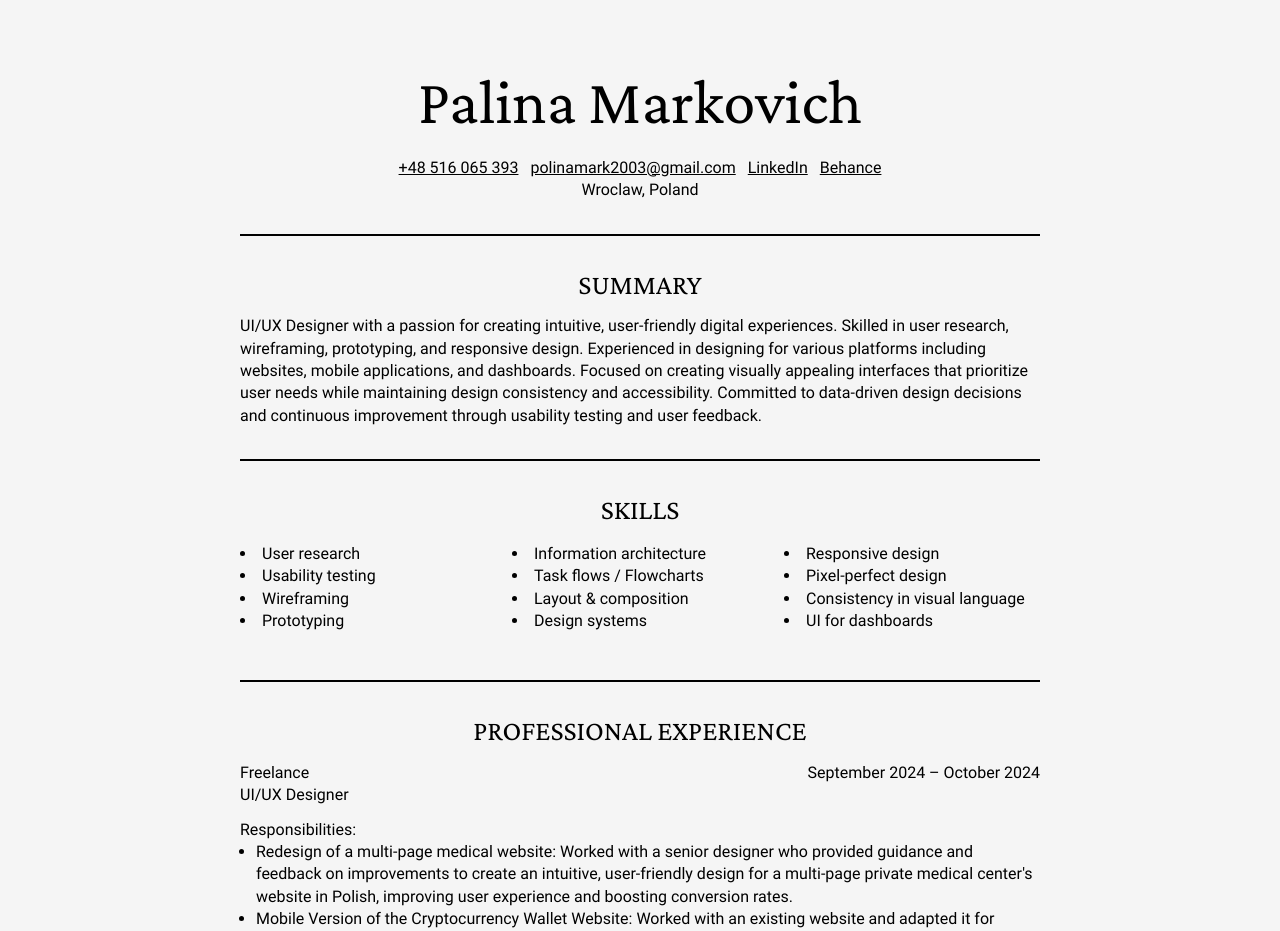
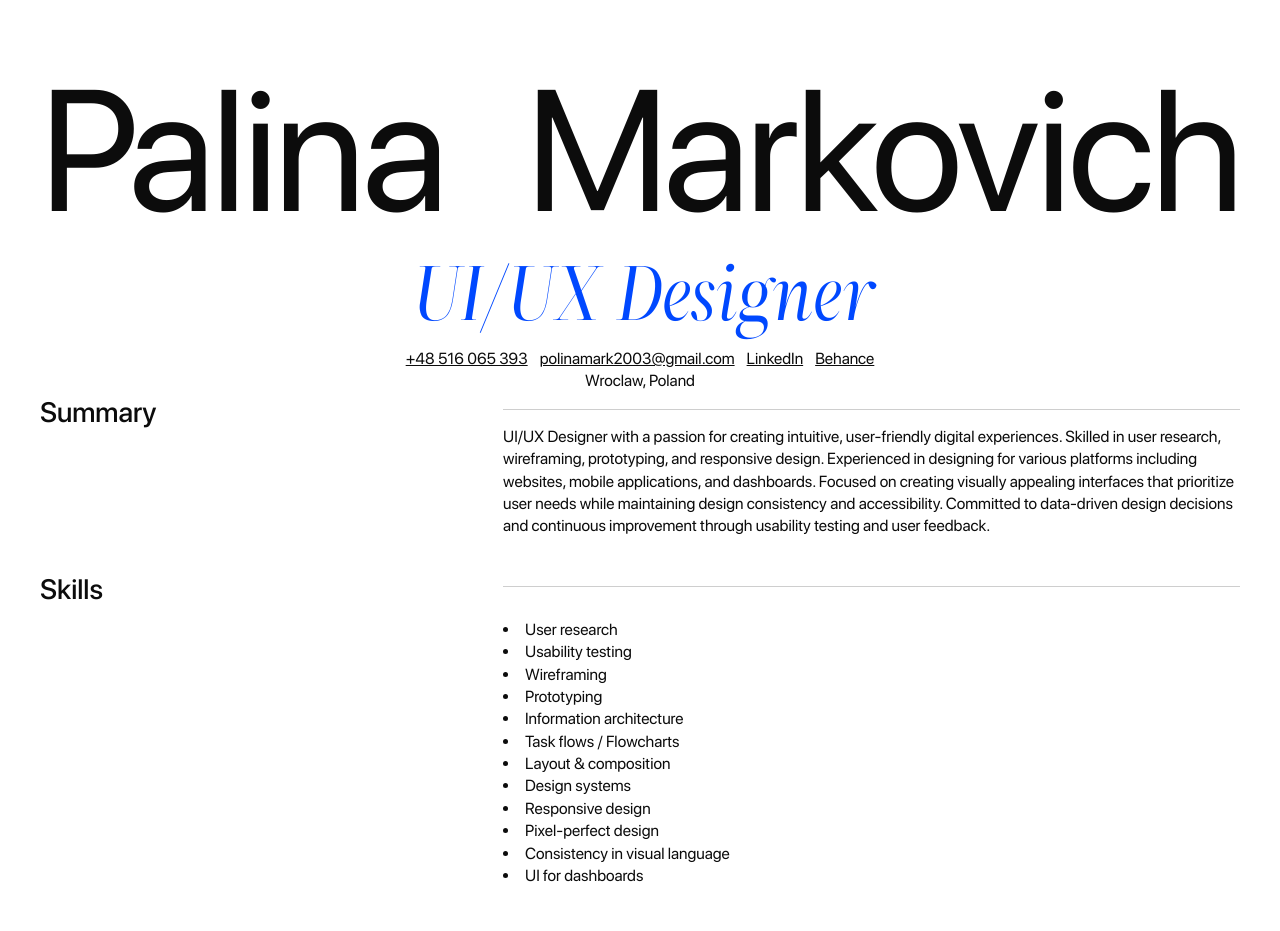
Before and after one commit to palinamarkovich/palinamarkovich.github.io, a website built with Vite: page index.html in a window 1280 px wide. Shown: the top 931 px of the page. Built offline with nearby package versions, Linux system fonts and the light colour scheme.

Commit message:
Update fonts and main layout styles

```diff
--- a/index.html
+++ b/index.html
@@ -15,8 +15,12 @@
 	<title>Palina Markovich | UI/UX Designer CV</title>
 </head>
 <body class="body">
-<header class="section header">
-	<h1 class="heading heading--xl">Palina Markovich</h1>
+<header class="header">
+	<h1 class="heading heading--xl name">
+		<span class="first-name">Palina</span>
+		<span class="last-name">Markovich</span>
+	</h1>
+	<h2 class="heading heading--accent">UI/UX Designer</h2>
 	<address class="address">
 		<ul class="address__list">
 			<li class="address__item">
@@ -55,19 +59,23 @@
 		<p class="paragraph">Wroclaw, Poland</p>
 	</address>
 </header>
-<main>
+<main class="main">
 	<section class="section">
-		<h2 class="heading heading--lg">Summary</h2>
+		<h2 class="heading heading--lg section__heading">Summary</h2>
+		<div class="section__content">
 			<p class="paragraph">
-			UI/UX Designer with a passion for creating intuitive, user-friendly digital experiences. Skilled in user research,
+				UI/UX Designer with a passion for creating intuitive, user-friendly digital experiences. Skilled in user
+				research,
 				wireframing, prototyping, and responsive design. Experienced in designing for various platforms including
 				websites, mobile applications, and dashboards. Focused on creating visually appealing interfaces that prioritize
 				user needs while maintaining design consistency and accessibility. Committed to data-driven design decisions and
 				continuous improvement through usability testing and user feedback.
 			</p>
+		</div>
 	</section>
 	<section class="section">
-		<h2 class="heading heading--lg">Skills</h2>
+		<h2 class="heading heading--lg section__heading">Skills</h2>
+		<div class="section__content">
 			<ul class="list list--columns">
 				<li class="list__item">User research</li>
 				<li class="list__item">Usability testing</li>
@@ -82,9 +90,11 @@
 				<li class="list__item">Consistency in visual language</li>
 				<li class="list__item">UI for dashboards</li>
 			</ul>
+		</div>
 	</section>
 	<section class="section experience">
-		<h2 class="heading heading--lg">Professional experience</h2>
+		<h2 class="heading heading--lg section__heading">Professional experience</h2>
+		<div class="section__content">
 			<ul class="experience__list">
 				<li class="experience__item">
 					<header class="experience__header">
@@ -98,7 +108,8 @@
 					<ul class="list">
 						<li class="list__item">
 							<strong>Redesign of a multi-page medical website:</strong> Worked with a senior designer who provided
-						guidance and feedback on improvements to create an intuitive, user-friendly design for a multi-page private
+							guidance and feedback on improvements to create an intuitive, user-friendly design for a multi-page
+							private
 							medical center's website in Polish, improving user experience and boosting conversion rates.
 						</li>
 						<li class="list__item">
@@ -115,9 +126,11 @@
 					</ul>
 				</li>
 			</ul>
+		</div>
 	</section>
 	<section class="section education">
-		<h2 class="heading heading--lg">Education</h2>
+		<h2 class="heading heading--lg section__heading">Education</h2>
+		<div class="section__content">
 			<ul class="education__list">
 				<li class="education__item">
 					<h3 class="heading heading--md">UX/UI website and app designer course with Alice K</h3>
@@ -128,9 +141,11 @@
 					</p>
 				</li>
 			</ul>
+		</div>
 	</section>
 	<section class="section languages">
-		<h2 class="heading heading--lg">Languages</h2>
+		<h2 class="heading heading--lg section__heading">Languages</h2>
+		<div class="section__content">
 			<ul class="list">
 				<li class="list__item">
 					English – Upper-Intermediate
@@ -145,6 +160,7 @@
 					Belarusian – Native
 				</li>
 			</ul>
+		</div>
 	</section>
 </main>
 </body>
--- a/style.css
+++ b/style.css
@@ -1,43 +1,50 @@
-@import 'modern-normalize/modern-normalize.css';
-
+/* Fonts */
 @font-face {
-	font-family: 'Crimson Pro';
-	src: local('Crimson Pro'),
-	url('/fonts/CrimsonPro-Regular.woff2') format('woff2');
+	font-family: 'SF Pro Display';
+	src: local('SF Pro Display'),
+	url('/fonts/SF-Pro-Display-Regular.woff2') format('woff2');
 	font-weight: 400;
 	font-style: normal;
 	font-display: swap;
 }
 
 @font-face {
-	font-family: 'Roboto';
-	src: local('Roboto'),
-	url('/fonts/Roboto-Regular.woff2') format('woff2');
-	font-weight: 400;
+	font-family: 'SF Pro Display';
+	src: local('SF Pro Display'),
+	url('/fonts/SF-Pro-Display-Medium.woff2') format('woff2');
+	font-weight: 500;
 	font-style: normal;
 	font-display: swap;
 }
 
 @font-face {
-	font-family: 'Roboto';
-	src: local('Roboto'),
-	url('/fonts/Roboto-Bold.woff2') format('woff2');
+	font-family: 'SF Pro Display';
+	src: local('SF Pro Display'),
+	url('/fonts/SF-Pro-Display-Bold.woff2') format('woff2');
 	font-weight: 700;
 	font-style: normal;
 	font-display: swap;
 }
 
+@font-face {
+	font-family: 'ZT Neue Ralewe';
+	src: local('ZT Neue Ralewe'),
+	url('/fonts/ZT-Neue-Ralewe-Italic.woff2') format('woff2');
+	font-weight: 400;
+	font-style: italic;
+	font-display: swap;
+}
+
+/* Variables */
 :root {
-	--color--background: #f5f5f5;
-	--color--text: #000000;
-	--border--base: 2px solid var(--color--text);
+	--color--background: #FFFFFF;
+	--color--text: #0C0C0C;
+	--color--accent: #0048FF;
+	--border--base: 1px solid color-mix(in hsl, var(--color--text) 20%, transparent 80%) ;
 
 	--body--inline-padding: clamp(1rem, 5vw, 2rem);
 	--body--block-padding: clamp(2rem, 10vw, 4rem);
-	--section--max-inline-size: 50rem;
-
-	--list--columns-count: 3;
-	--list--columns-gap: 1rem;
+	--body--max-inline-size: 75rem;
 }
 
 @media (prefers-color-scheme: dark) {
@@ -63,15 +70,22 @@
 
 /* Main styles */
 .body {
-	font-family: 'Roboto', sans-serif;
+	font-family: 'SF Pro Display', sans-serif;
 	line-height: 1.4;
 	color: var(--color--text);
 	background-color: var(--color--background);
-	margin: 0;
+	margin: 0 auto;
+	max-width: var(--body--max-inline-size);
 	padding-inline: var(--body--inline-padding);
 	padding-block: var(--body--block-padding);
 }
 
+.main {
+	display: grid;
+	grid-template-columns: 1fr 1.71fr;
+	gap: 2rem;
+	margin-inline: auto;
+}
 /*focus-visible*/
 :focus-visible {
 	outline: var(--border--base);
@@ -80,21 +94,38 @@
 
 /* Layout */
 .section {
-	padding-block: clamp(1rem, 5vw, 2rem);
-	margin-inline: auto;
-	border-block-end: var(--border--base);
-	inline-size: min(var(--section--max-inline-size), 100%);
+	grid-column: 2 span;
+	display: grid;
+	grid-template-areas: "heading decoration"
+	                     "heading content";
+	grid-template-columns: subgrid;
 
-	&:last-child {
-		border-block-end: none;
-		padding-block-end: 0;
+	.section__heading {
+		grid-area: heading;
+	}
+	.section__content {
+		grid-area: content;
+	}
+	&::before {
+		content: '';
+		grid-area: decoration;
+		display: block;
+		border-top: var(--border--base);
+		margin-block: 1rem;
 	}
 }
 
 .header {
 	padding-block-start: 0;
 	text-align: center;
+
+	.name {
+		display: inline-flex;
+		width: 100%;
+		justify-content: space-between;
+	}
 }
+
 
 .list {
 	padding-inline-start: 1rem;
@@ -116,22 +147,21 @@
 /* Typography */
 .heading {
 	margin: 0;
+	font-weight: 500;
 
 	&:is(.heading--xl, .heading--lg) {
-		font-family: 'Crimson Pro', serif;
-		font-weight: 400;
-		text-align: center;
-		line-height: 1.2;
+		font-family: 'SF Pro Display', sans-serif;
 	}
 
 	&.heading--xl {
-		font-size: clamp(2.5rem, 5vw, 4rem);
-		margin-block-end: 0.25em;
+		font-size: 10.75rem;
+		font-weight: 400;
+		line-height: 1;
+		letter-spacing: -0.02em;
 	}
 
 	&.heading--lg {
 		font-size: 1.75rem;
-		text-transform: uppercase;
 		margin-block-end: 0.5em;
 	}
 
@@ -142,6 +172,15 @@
 	&.heading--sm {
 		font-size: 1rem;
 		margin-block-start: 0.75em;
+	}
+
+	&.heading--accent {
+		font-family: 'ZT Neue Ralewe', serif;
+		font-size: 5rem;
+		font-style: italic;
+		font-weight: 400;
+		letter-spacing: -0.02em;
+		color: var(--color--accent);
 	}
 }
 
```
Also changed, not shown: public/fonts/CrimsonPro-Regular.woff2 (deleted), public/fonts/Roboto-Bold.woff2 (deleted), public/fonts/Roboto-Regular.woff2 (deleted), public/fonts/SF-Pro-Display-Bold.woff2 (added), public/fonts/SF-Pro-Display-Medium.woff2 (added), public/fonts/SF-Pro-Display-Regular.woff2 (added), public/fonts/ZT-Neue-Ralewe-Italic.woff2 (added). Lines whose indentation alone changed are shown as unchanged.
